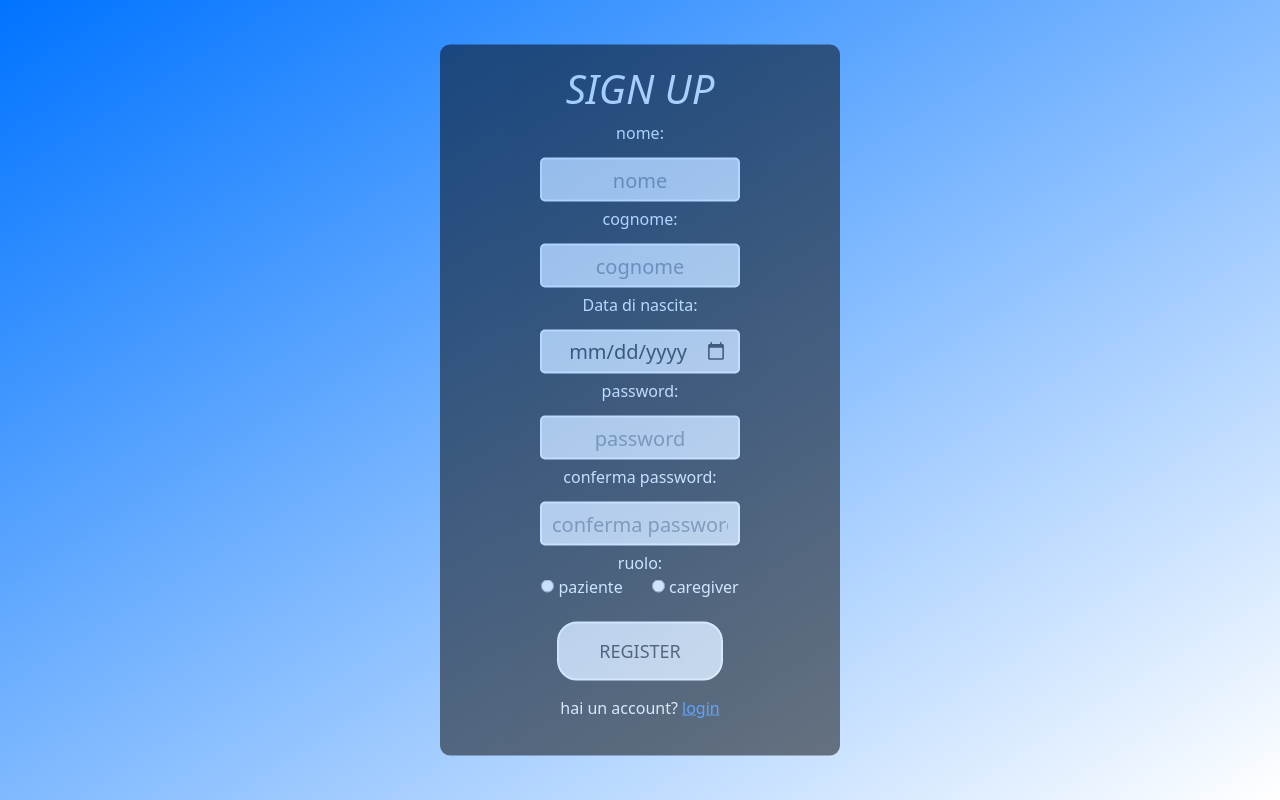
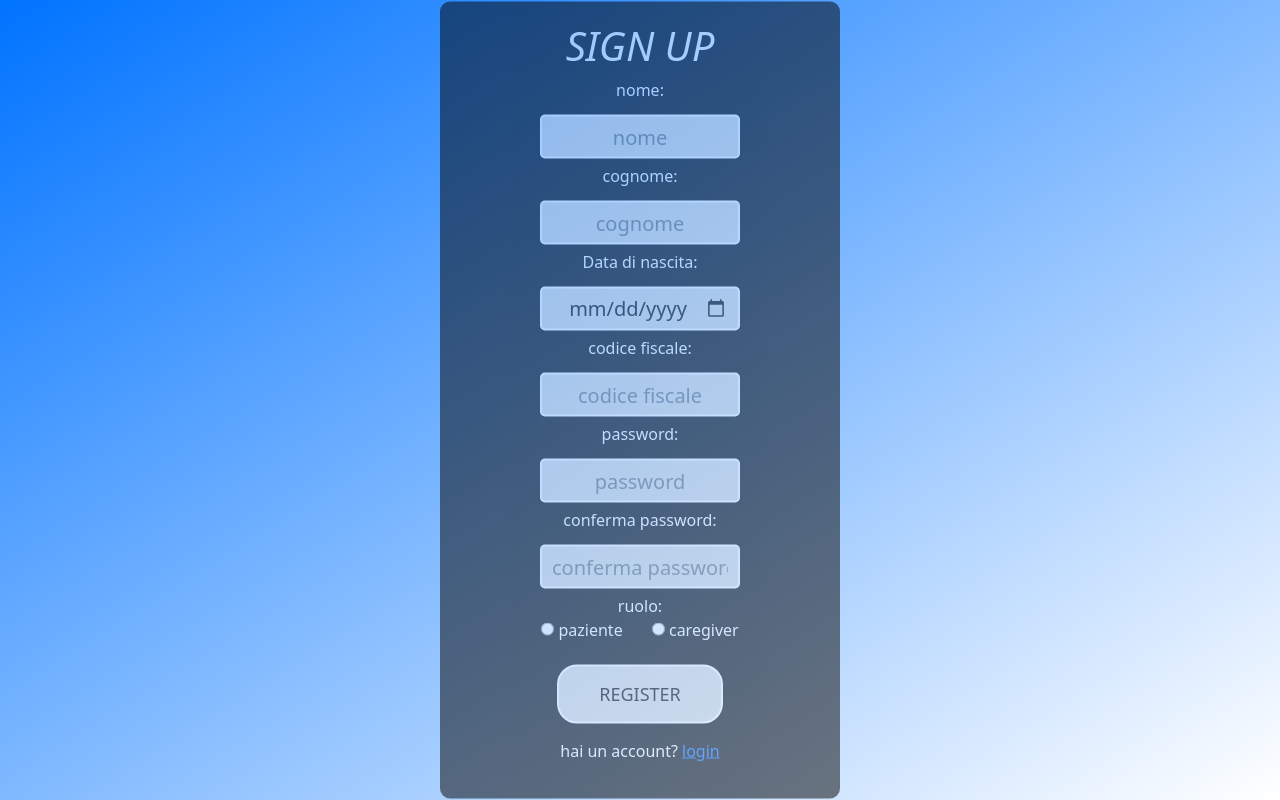
Before and after one commit to alessandroCassani/CareGivers, a Vue app in the folder vue_auth/: page /signup in a window 1280 px wide. Built offline with nearby package versions, Linux system fonts and the light colour scheme.

Commit message:
inserimento codice fiscale UI

```diff
--- a/vue_auth/src/pages/Sign_up.vue
+++ b/vue_auth/src/pages/Sign_up.vue
@@ -14,6 +14,11 @@
         <div class="form group">
             <label>Data di nascita:</label>
            <input type="date" v-model="email" class="form-control" placeholder="data di nascita">
+        </div>
+
+        <div class="form group">
+            <label>codice fiscale:</label>
+           <input type="text" v-model="email" class="form-control" placeholder="codice fiscale">
         </div>
 
         <div class="form group">
```
